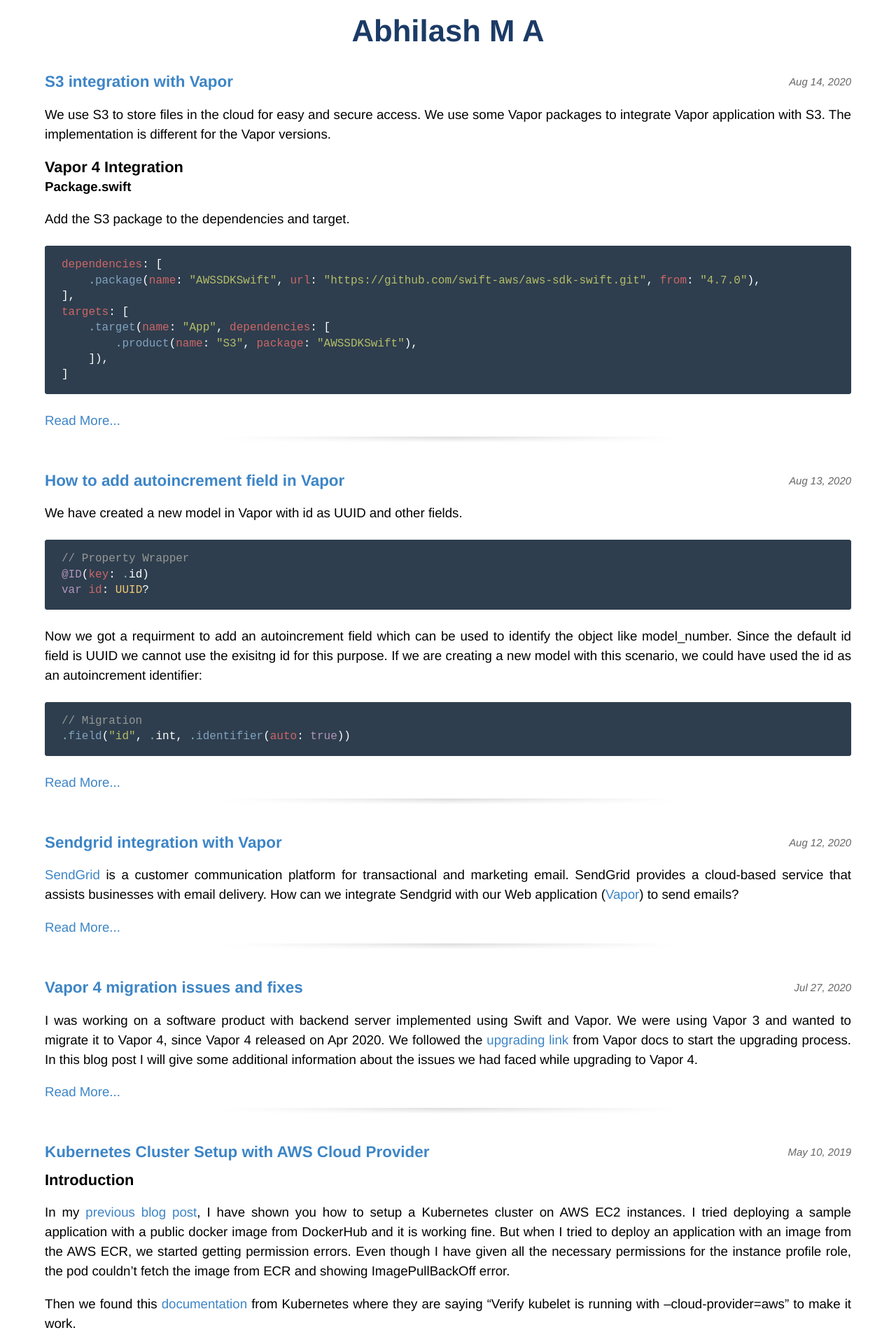
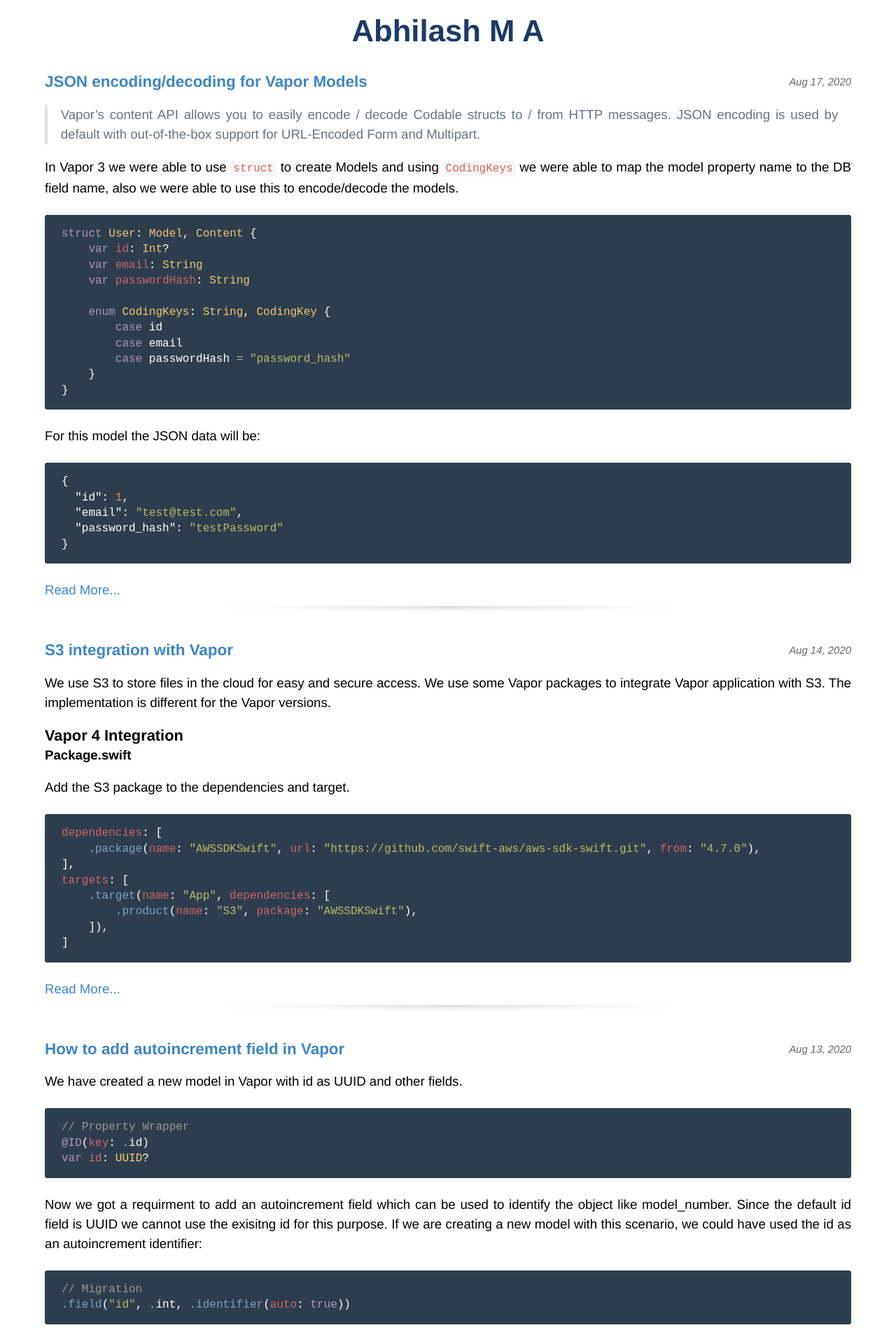
Before and after one commit to abhidsm/abhidsm.github.com, a Jekyll site: the page built from index.html, in a window 1280 px wide. Shown: the top 1920 px of the page at 70% size. Built offline with Jekyll 4.4.1, drawn with Linux system fonts in a browser that asks for light colours; the list of posts is cut into pages by our own code; comment, search, counter and statistics services are not loaded; some of the changed lines change nothing that is shown.

Commit message:
New Post and added blockquote style

````diff
--- /dev/null
+++ b/_posts/2020-08-17-JSON-encoding-decoding-for-vapor-models.markdown
@@ -0,0 +1,114 @@
+---
+layout: post
+title: JSON encoding/decoding for Vapor Models
+categories: Vapor
+tags: JSON encoding decoding to / from HTTP messages for Vapor Fluent Models
+description: How to achieve JSON encoding decoding for Vapor Fluent Models to / from HTTP messages. There are different approaches to achieve this, using DTO and using KeyStrategies.
+---
+>Vapor's content API allows you to easily encode / decode Codable structs to / from HTTP messages. JSON encoding is used by default with out-of-the-box support for URL-Encoded Form and Multipart.
+
+In Vapor 3 we were able to use `struct` to create Models and using `CodingKeys` we were able to map the model property name to the DB field name, also we were able to use this to encode/decode the models.
+```swift
+struct User: Model, Content {
+    var id: Int?
+    var email: String
+    var passwordHash: String
+
+    enum CodingKeys: String, CodingKey {
+        case id
+        case email
+        case passwordHash = "password_hash"
+    }
+}
+```
+For this model the JSON data will be:
+```json
+{
+  "id": 1,
+  "email": "test@test.com",
+  "password_hash": "testPassword"
+}
+```
+<!--more-->
+In Vapor 4, the models are created using `class` and we are using property wrappers to map the property to the DB field.
+```swift
+final class User: Model {
+    static let schema = "users"
+
+    @ID(custom: "id")
+    var id: Int?
+    @Field(key: "email")
+    var email: String
+    @Field(key: "password_hash")
+    var passwordHash: String
+}
+```
+JSON format is:
+```json
+{
+  "id": 1,
+  "email": "test@test.com",
+  "passwordHash": "testPassword"
+}
+```
+As you noticed the JSON keys are the Model variable names, which are in camelCase and not in snake_case format.
+
+Since `CodingKeys` won't work with Models in Vapor 4, we have 2 approaches to JSON encode / decode a Model to JSON with snake_case format:
+
+### 1. Use Data Transfer Objects (DTO)
+
+We should use separate `struct` to represent the request and response of a Model. For the User model we should use the structs UserRequest and UserResponse as DTOs:
+```swift
+struct UserRequest: Content {
+    var id: Int?
+    var email: String
+    var passwordHash: String
+
+    enum CodingKeys: String, CodingKey {
+        case id
+        case email
+        case passwordHash = "password_hash"
+    }
+}
+
+struct UserResonse: Content {
+    var id: Int?
+    var email: String
+
+    enum CodingKeys: String, CodingKey {
+        case id
+        case email
+    }
+}
+```
+This way we can decode the HTTP request using UserRequest and assign the values to the User model and save. Similarly, for GET requests, we can fetch the data using Model and create UserResponse objects by passing the values and return the UserResponse objects. These DTOs will take care of the encoding and decoding of JSON data in snake_case format.
+
+From Vapor Docs:
+>When serializing to / from Codable, model properties will use their variable names instead of keys. Model's default Codable conformance can make simple usage and prototyping easier. However, it is not suitable for every use case. For certain situations you will need to use a data transfer object (DTO).
+>
+>Even if the DTO's structure is identical to model's Codable conformance, having it as a separate type can help keep large projects tidy. If you ever need to make a change to your models properties, you don't have to worry about breaking your app's public API. You may also consider putting your DTOs in a separate package that can be shared with consumers of your API.
+>
+>For these reasons, we highly recommend using DTOs wherever possible, especially for large projects.
+
+### 2. keyEncodingStrategy with convertToSnakeCase and keyDecodingStrategy with convertFromSnakeCase
+>ContentConfiguration.global lets you change the encoders and decoders Vapor uses by default. This is useful for changing how your entire application parses and serializes data.
+
+Using `ContentConfiguration.global` we can set the behavior of encode / decode from any data. These changes will affect the entire application, so we can use this to set the conversion between snake_case and camelCase where it required.
+```swift
+// configure.swift
+
+let encoder = JSONEncoder()
+encoder.keyEncodingStrategy = .convertToSnakeCase
+encoder.dateEncodingStrategy = .iso8601
+ContentConfiguration.global.use(encoder: encoder, for: .json)
+
+let decoder = JSONDecoder()
+decoder.keyDecodingStrategy = .convertFromSnakeCase
+decoder.dateDecodingStrategy = .iso8601
+ContentConfiguration.global.use(decoder: decoder, for: .json)
+```
+The above code will take care of converting camelCase keys to snake_case while encoding and snake_case to camelCase while decoding. This will also take care of parsing the String date format to iso date format and vice versa.
+
+In this approach we should be careful about the Model property names, those variable names will be automatically converted to snake_format. So there is a direct relationship with the model variable name to the JSON key name. Also in this approach, we don't have to create a DTO if not required, for example, if both request and response are the same as the model attributes, then we don't have to create the DTOs.
+
+Please let me know if there is any other approach that is easier to implement. Thanks.
--- a/css/style.css
+++ b/css/style.css
@@ -92,3 +92,9 @@
 pre {
     overflow-x: auto;
 }
+
+blockquote {
+   border-left: .25em solid #dfe2e5;
+   color: #6a737d;
+   padding: 0 1em;
+ }
````
